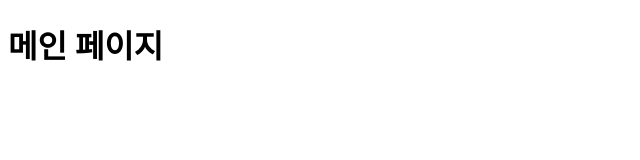
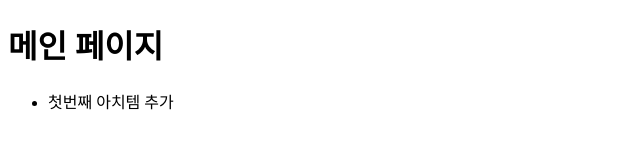
Before and after one commit to SeHyungKim/MyApp, a plain HTML site: page index.html in a window 1280 px wide. Shown: the whole page, without its empty margins (0-640 px from the left). Drawn offline with Linux system fonts and the light colour scheme.

Commit message:
ul태그와 li태크 추가하기

```diff
--- a/index.html
+++ b/index.html
@@ -8,5 +8,8 @@
 </head>
 <body>
     <h1>메인 페이지</h1>
+    <ul>
+        <li>첫번째 아치템 추가</li>
+    </ul>
 </body>
 </html>
```
